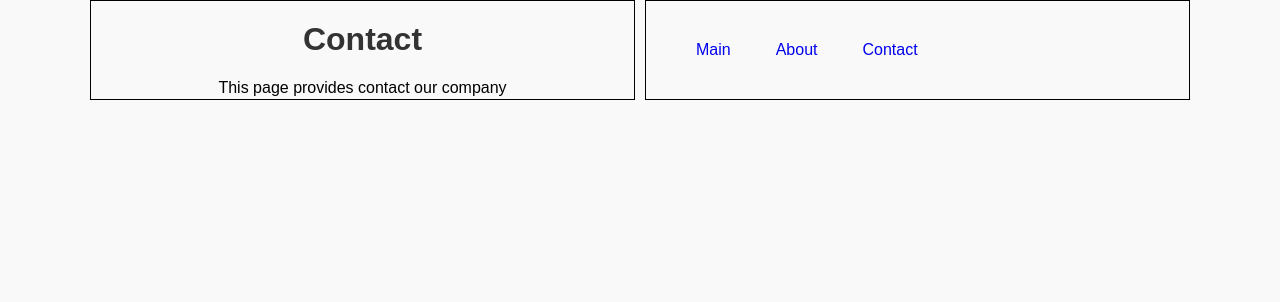
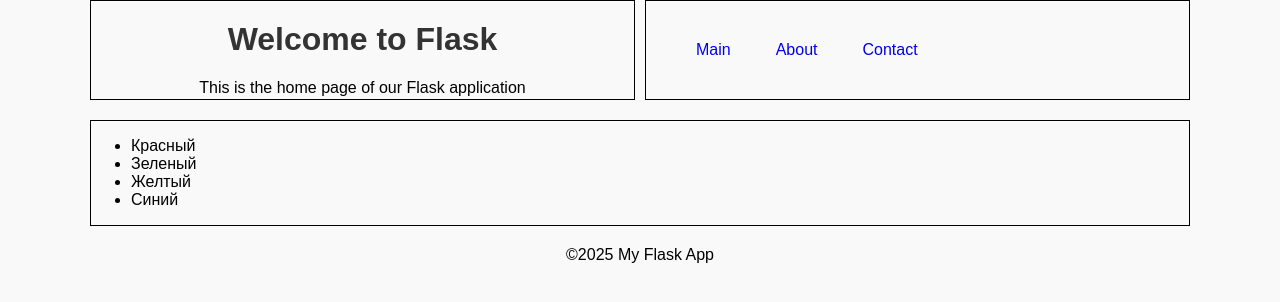
Before and after one commit to ac1ra/flasj_api_homework, a Flask app: page /contact in a window 1280 px wide. Shown: the top 302 px of the page. Run offline with Flask 2, Linux system fonts and the light colour scheme.

Commit message:
add base template (base.html)

```diff
--- a/app/routes.py
+++ b/app/routes.py
@@ -15,3 +15,8 @@ def about():
 @app.route("/contact")
 def contact():
     return render_template("contact.html")
+
+
+@app.route("/test_site")
+def test_site():
+    return render_template("test_site.html")
--- a/app/static/css/styles.css
+++ b/app/static/css/styles.css
@@ -1,3 +1,9 @@
+html {
+    max-width: 1100px;
+    width: 100%;
+    margin: 0 auto;
+}
+
 body {
     font-family: Arial, Helvetica, sans-serif;
     background-color: #f9f9f9;
@@ -15,13 +21,7 @@ p {
     text-align: center;
 }
 
-.container {
-    max-width: 1100px;
-    width: 100%;
-    margin: 0 auto;
-}
-
-.container .header {
+body .header {
     display: flex;
     flex-direction: row;
     gap: 10px;
@@ -29,32 +29,32 @@ p {
     max-height: 100%;
 }
 
-.container .header .leftside {
+body .header .leftside {
 
     border: 1px black solid;
     width: 50%;
 }
 
-.container .header .rightside {
+body .header .rightside {
     align-content: center;
     border: 1px black solid;
     width: 50%;
 }
 
-.container .header .rightside .menu {
+body .header .rightside .menu {
     display: flex;
     flex-direction: row;
     gap: 5px;
     padding: 10px 10px 10px 10px;
 }
 
-.container .field {
+body .field {
     margin: 20px 0px 20px;
 
     border: 1px black solid;
 }
 
-.container .field .image {
+body .field .image {
     width: 300px;
     max-width: 100%;
     align-content: center;
--- /dev/null
+++ b/app/templates/base.html
@@ -0,0 +1,36 @@
+<!DOCTYPE html>
+<html lang="en">
+
+<head>
+    <meta charset="UTF-8">
+    <meta name="viewport" content="width=device-width, initial-scale=1.0">
+    <title>{% block title %}My Flask App{% endblock%}</title>
+    <link rel="stylesheet" href="{{ url_for('static', filename='css/styles.css')}}">
+</head>
+
+<body>
+    <header class="header">
+        <div class="leftside">
+            <h1>Welcome to Flask</h1>
+            <p>This is the home page of our Flask application</p>
+        </div>
+        <div class="rightside">
+            <ul class="menu">
+                <ol><a href="/" style="text-decoration: none;">Main</a></ol>
+                <ol><a href="/about" style="text-decoration: none;">About</a></ol>
+                <ol><a href="/contact" style="text-decoration: none;">Contact</a></ol>
+            </ul>
+        </div>
+    </header>
+    <!--Основной контент-->
+    <main>
+        {%block content%}
+        <!--Контент будет вставляться здесь-->
+        {%endblock%}
+    </main>
+    <footer>
+        <p>&copy;2025 My Flask App</p>
+    </footer>
+</body>
+
+</html>
--- a/app/templates/contact.html
+++ b/app/templates/contact.html
@@ -1,31 +1,14 @@
-<!DOCTYPE html>
-<html lang="en">
+{% extends 'base.html' %}
 
-<head>
-    <meta charset="UTF-8">
-    <meta name="viewport" content="width=device-width,initial-scale=1.0">
-    <link rel="stylesheet" href="{{url_for('static', filename='css/styles.css')}}?=1.0">
-    <script src="{{ url_for('static', filename='js/script.js') }}"></script>
-    <title>Contact</title>
-</head>
+{%block title%} Contact {%endblock%}
 
-<body>
-
-    <div class="container">
-        <header class="header">
-            <div class="leftside">
-                <h1>Contact</h1>
-                <p>This page provides contact our company</p>
-            </div>
-            <div class="rightside">
-                <ul class="menu">
-                    <ol><a href="/" style="text-decoration: none;">Main</a></ol>
-                    <ol><a href="/about" style="text-decoration: none;">About</a></ol>
-                    <ol><a href="/contact" style="text-decoration: none;">Contact</a></ol>
-                </ul>
-            </div>
-        </header>
-    </div>
-</body>
-
-</html>
+{%block content%}
+<div class="field">
+    <ul>
+        <li>Красный</li>
+        <li>Зеленый</li>
+        <li>Желтый</li>
+        <li>Синий</li>
+    </ul>
+</div>
+{%endblock%}
```
Also changed, not shown: app/templates/about.html (+11 -28 lines), app/templates/index.html (+4 -28 lines), app/templates/test_site.html (added, +8 -0 lines).
